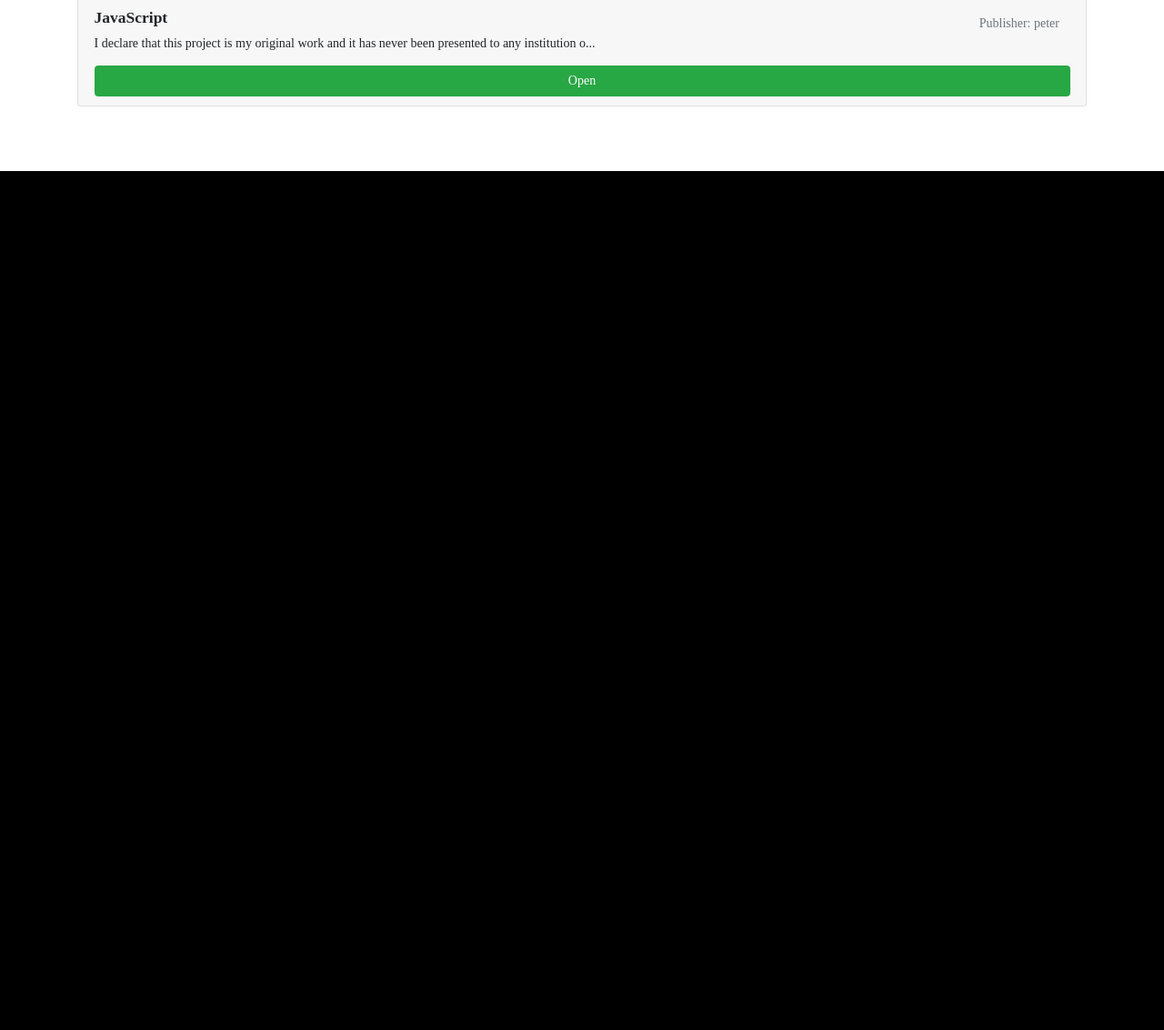
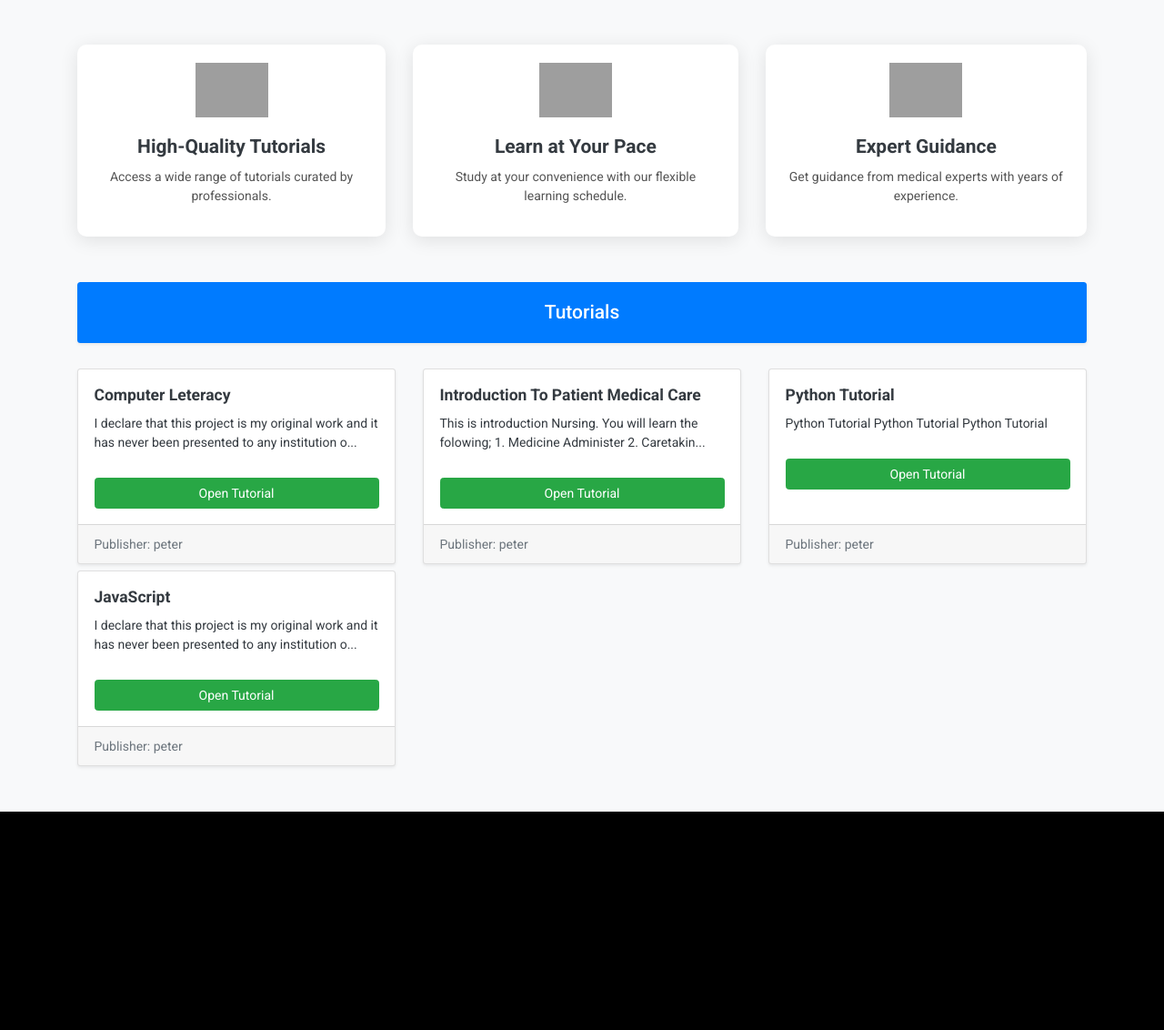
Before and after one commit to saulnyongesa/med-learn-a, a Django app: page / in a window 1280 px wide. Shown: the part 582-1714 px from the top of the page at 91% size. Before the commit the page ends 770 px from the top, so only its background shows below. Run offline with Django 5.2, Linux system fonts and the light colour scheme; data comes from the database, SQL or seed files in the repository; both versions use the stored data as it was after the commit; some libraries are stand-ins or nearby versions; grey boxes are pictures that could not be loaded.

Commit message:
changes the home page UI (added a hero section and some features)

```diff
--- a/static/css/global.css
+++ b/static/css/global.css
@@ -1,9 +1,90 @@
 * {
     margin: 0;
     padding: 0;
-    font-family: 'Times New Roman', Times, serif;
     font-style: normal;
     font-size: 14px;
+}
+  .banner {
+    margin-top:0;
+    background: url('../images/banner.jpeg') no-repeat center center;
+    background-size: cover;
+    height: 60vh;
+    display: flex;
+    align-items: center;
+    justify-content: center;
+    position: relative;
+    color: #fff;
+}
+
+.banner-overlay {
+    position: absolute;
+    top: 0;
+    left: 0;
+    width: 100%;
+    height: 100%;
+    background: rgba(0, 0, 0, 0.6);
+}
+
+.banner-content {
+    position: relative;
+    z-index: 2;
+    text-align: center;
+    font-family: 'Roboto', sans-serif;
+}
+
+.banner-content h1 {
+    font-size: 3rem;
+    font-weight: 700;
+}
+
+.banner-content p {
+    font-size: 1.5rem;
+    margin-top: 10px;
+}
+
+/* Flex Section Styles */
+.flex-features {
+    display: flex;
+    justify-content: space-between;
+    gap: 30px;
+    margin: 50px 0;
+}
+
+.feature-card {
+    background: #fff;
+    border-radius: 10px;
+    padding: 20px;
+    text-align: center;
+    box-shadow: 0 4px 20px rgba(0, 0, 0, 0.1);
+    transition: all 0.3s ease-in-out;
+}
+
+.feature-card:hover {
+    transform: scale(1.05);
+}
+
+.feature-card img {
+    width: 80px;
+    margin-bottom: 20px;
+}
+
+.feature-card h3 {
+    font-size: 1.5rem;
+    font-weight: 600;
+    margin-bottom: 10px;
+}
+
+.feature-card p {
+    font-size: 1rem;
+    color: #555;
+}
+
+/* Responsive Design */
+@media (max-width: 768px) {
+    .flex-features {
+        flex-direction: column;
+        align-items: center;
+    }
 }
 
 /*MESSAGES=======================================*/
--- a/templates/home.html
+++ b/templates/home.html
@@ -6,103 +6,78 @@
     <meta charset="UTF-8">
     <meta name="viewport" content="width=device-width, initial-scale=1">
     <title>Med Learn Kenya</title>
+    <!-- Google Font -->
+    <link href="https://fonts.googleapis.com/css2?family=Roboto:wght@300;400;500;700&display=swap" rel="stylesheet">
     <link rel="icon" href="{% static 'images/logo.jpg' %}" type="image/jpeg">
     <link rel="stylesheet" href="{% static 'css/global.css' %}">
     <link rel="stylesheet" href="{% static 'css/student-home.css' %}">
     <link rel="stylesheet" href="{% static 'bootstrap/css/bootstrap.css' %}">
+
 </head>
 
-<body class="">
+<body class="bg-light text-dark" style="font-family: 'Roboto', sans-serif;">
     {% include 'header.html' %}
     {% load crispy_forms_filters %}
-{% for message in messages %}
-    <p class="alert alert-dismissible bg-info text-center m-auto" style="width: 90%; margin-bottom: 10px">
-        <button type="button" class="close" data-dismiss="alert">&times;</button>
-        <strong {% if message.tags %} class="{{ message.tags }} text-capitalize" {% endif %}>
-            {{ message }}
-        </strong>
-    </p>
-{% endfor %}
-<!-- Signup Signin form  -->
-<section id="pop-up-signin-signup" class="pop-up-signin-signup container-fluid d-none">
-    <!-- Signin form  -->
-    <form id="pop-up-signin-form" class="d-block m-auto w-100 p-4" action="{% url 'sign-in-url' %}"
-          method="post">
-        <img id="pop-up-signin-signup-hide-btn" class="bg-light" src="../static/images/bar-close.svg"
-             alt="Close">
-        <h3 class="text-center text-success">LOGIN</h3>
-        {% csrf_token %}
-        <label for="username" class="">
-            Username <br>
-            <input class="form-control" type="text" name="username" id="email">
-        </label> <br>
-        <label for="password">
-            Password <br>
-            <input class="form-control" type="password" name="password" id="password">
-        </label>
-        <input class="form-control btn-success" type="submit" value="Proceed">
-        <p>
-            You Don't Have An Account?
-            <a class="btn btn-link text-info" id="pop-up-signup-form-btn">Signup</a>
-        </p>
-    </form>
-    <!-- Sign up form  -->
-    <form id="pop-up-signup-form" class="d-none m-auto w-100 p-4" action="{% url 'sign-up-url' %}"
-          method="post">
-        <h3 class="text-center text-success">SIGNUP</h3>
-        {% csrf_token %}
-        {{form|crispy}}
-        <p id="password-error1" class="w-100 text-danger text-center d-none"></p>
-        <label for="password">
-            Password <br>
-            <input class="form-control" type="password" name="password" id="password">
-        </label>
-        <p id="password-error2" class="w-100 text-danger text-center d-none"></p>
-        <label for="confirm-password">
-            Re-type Password <br>
-            <input class="form-control" type="password" name="confirm-password" id="confirm-password">
-        </label>
-        <input class="form-control btn-success" type="submit" value="Submit">
-        <p>
-            Have An Account? <br>
-            <a class="btn btn-link text-info" id="pop-up-signin-form-btn">Signin</a>
-        </p>
-    </form>
+
+    <!-- Banner Section -->
+    <section class="banner">
+        <div class="banner-overlay"></div>
+        <div class="banner-content">
+            <h1>Empowering Medical Knowledge</h1>
+            <p>Learn Anytime, Anywhere with Med Learn Kenya</p>
+        </div>
     </section>
-<br>
-<!-- Signup Signin End  -->
-{#====Tutorials Start====#}
+
+    <!-- Flex Features Section -->
+    <section class="container flex-features">
+        <div class="feature-card">
+            <img src="{% static 'images/quality.svg' %}" alt="Feature 1">
+            <h3>High-Quality Tutorials</h3>
+            <p>Access a wide range of tutorials curated by professionals.</p>
+        </div>
+        <div class="feature-card">
+            <img src="{% static 'images/learn.svg' %}" alt="Feature 2">
+            <h3>Learn at Your Pace</h3>
+            <p>Study at your convenience with our flexible learning schedule.</p>
+        </div>
+        <div class="feature-card">
+            <img src="{% static 'images/guide.svg' %}" alt="Feature 3">
+            <h3>Expert Guidance</h3>
+            <p>Get guidance from medical experts with years of experience.</p>
+        </div>
+    </section>
+
+    <!-- Tutorials Section -->
     {% if tutorials %}
-    <section class="tutorial-container container">
-        <div class="tutorial-container-header bg-success pt-4 pb-4 pr-1 pl-1">
-            <h4>Tutorials</h4>
+    <section class="tutorial-container container my-5">
+        <div class="tutorial-container-header text-white py-4 px-2 bg-primary rounded shadow-sm mb-4 text-center">
+            <h4 class="mb-0">Tutorials</h4>
         </div>
-        <div class="tutorial-container-card-holder flex pt-4 pb-4">
-            <!-- Tutorial Start  -->
+        <div class="row g-4">
             {% for tutorial in tutorials %}
-                <div class="card">
-                    <div class="card-footer">
-                        <h5 class="font-weight-bolder">
-                            {{ tutorial.name }}
-                            <a class="btn btn-link text-secondary float-right" href="">Publisher: {{ tutorial.user }}</a>
-                        </h5>
-                        <p>{{ tutorial.description|slice:":100" }}{% if tutorial.description|length > 100 %}...{% endif %}</p>
-                        <a class="btn btn-success w-100" href="{% url 'student-tutorial-url' tutorial.id %}">Open</a>
+            <div class="col-lg-4 col-md-6 mt-2 ">
+                <div class="card shadow-sm h-100 ">
+                    <div class="card-body">
+                        <h5 class="card-title font-weight-bold">{{ tutorial.name }}</h5>
+                        <p class="card-text">{{ tutorial.description|slice:":100" }}{% if tutorial.description|length > 100 %}...{% endif %}</p>
+                        <a href="{% url 'student-tutorial-url' tutorial.id %}" class="btn btn-success w-100 mt-3">Open Tutorial</a>
+                    </div>
+                    <div class="card-footer text-muted">
+                        Publisher: {{ tutorial.user }}
+                    </div>
                 </div>
             </div>
             {% endfor %}
-            <!-- Tutorial End  -->
         </div>
     </section>
     {% else %}
-    <section class="container d-flex" style="height: 70vh">
-        <h1 class="m-auto text-center btn btn-secondary">No Tutorial Published</h1>
+    <section class="d-flex align-items-center justify-content-center" style="height: 70vh;">
+        <h1 class="text-center text-muted">No Tutorial Published</h1>
     </section>
     {% endif %}
-{#====Tutorials End====#}
-
 
     {% include 'footer.html' %}
+
     <script src="{% static 'js/global.js' %}"></script>
     <script src="{% static 'js/home.js' %}"></script>
     <script src="{% static 'bootstrap/js/jquery-3.4.0.js' %}"></script>
```
Also changed, not shown: db.sqlite3, 1 other file. Lines whose indentation alone changed are shown as unchanged.
